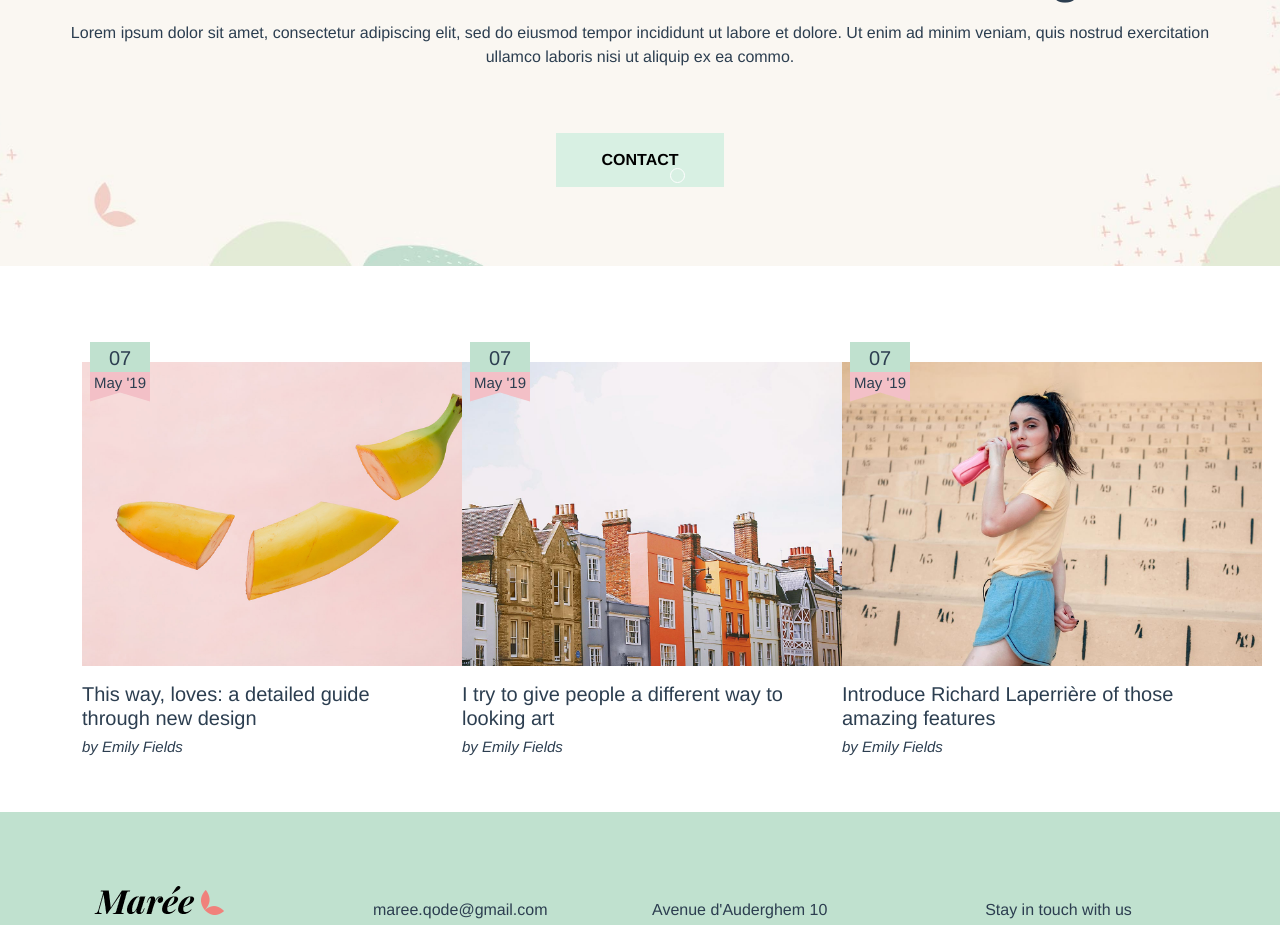
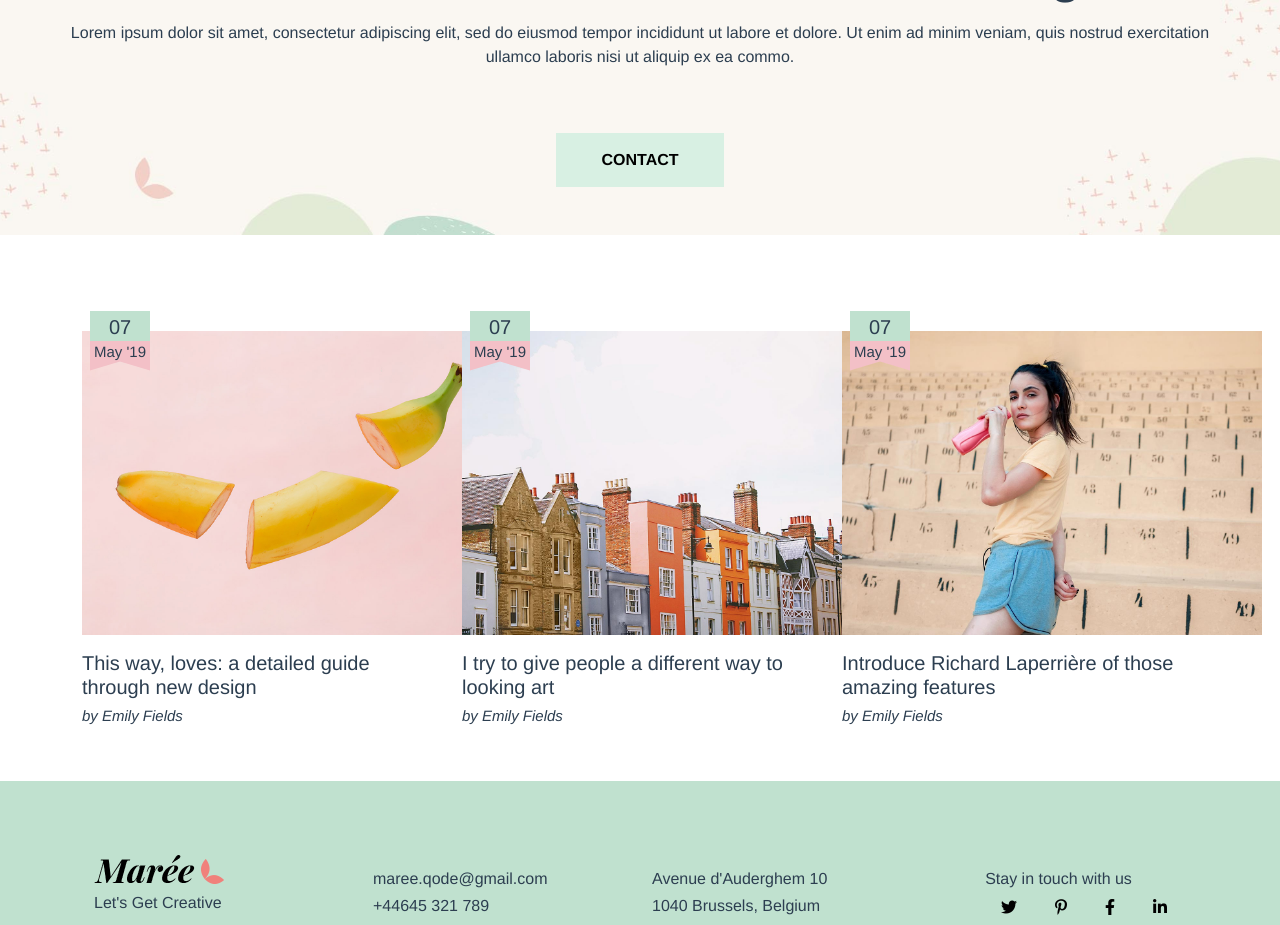
Before and after one commit to Sabelius/proj-html-vuejs, a Vue app: page / in a window 1280 px wide. Shown: the part 2160-3085 px from the top of the page. Built offline with nearby package versions, Linux system fonts and the light colour scheme.

Commit message:
correzione hover su bottone contact

```diff
--- a/src/components/cardThree.vue
+++ b/src/components/cardThree.vue
@@ -15,8 +15,12 @@
           <div class="pt-5 pb-5 button-container d-flex justify-content-center">
             <button type="button" class="text-uppercase fw-bold">
               contact
+              <div>
+                <svg width="15" viewBox="0 0 100 100">
+                  <circle cx="50" cy="50" r="40" />
+                </svg>
+              </div>
             </button>
-            <div class="circle"></div>
           </div>
         </div>
       </div>
@@ -44,20 +48,20 @@ button {
   padding: 15px 45px;
   background-color: $contact-button;
   border: none;
-  position: absolute;
+  position: relative;
 }
 button:hover {
   color: $jumbo-button;
   background-color: $fas-color;
   transition: all 0.3s linear;
 }
-.circle{
-  height: 15px;
-  width: 15px;
-  border: 1px solid white;
-  border-radius: 50%;
-  margin: 35px;
-  position: relative;
-  left: 3%;
+svg {
+  position: absolute;
+  fill: none;
+  pointer-events: none;
+  left: 80%;
+}
+button:hover svg {
+  fill: $period-news-color;
 }
 </style>
```
Also changed, not shown: src/style/variables.scss (line endings or trailing spaces).
